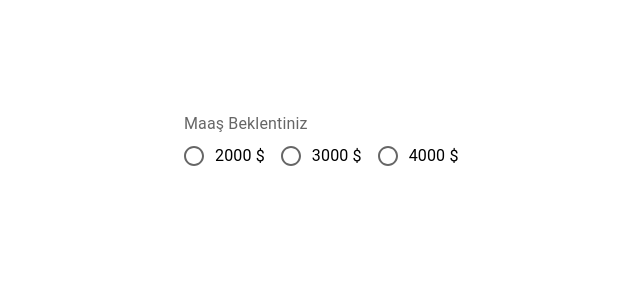
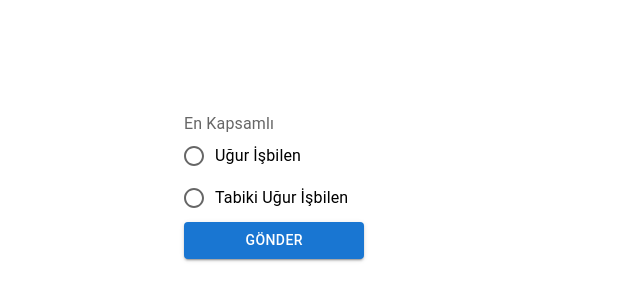
Before and after one commit to ugurisbilenn/React-Material-UI, a React (Create React App) app: page / in a window 1280 px wide. Shown: the part 88-388 px from the top of the page, without its empty margins (16-656 px from the left). Built offline with nearby package versions, Linux system fonts and the light colour scheme.

Commit message:
Radio Group Example

```diff
--- a/src/App.tsx
+++ b/src/App.tsx
@@ -2,6 +2,7 @@
 import './App.css';
 import { LessonButton } from './components/LessonButton';
 import { LessonButtonGroup } from './components/LessonButtonGroup';
+import { LessonRadioExample } from './components/LessonRadioExample';
 import { LessonRadioGroup } from './components/LessonRadioGroup';
 import { LessonTextfield } from './components/LessonTextfield';
 import { LessonTypographafy } from './components/LessonTypographafy';
@@ -13,7 +14,9 @@ function App() {
       {/* <LessonButton></LessonButton> */}
       {/* <LessonButtonGroup/> */}
       {/* <LessonTextfield/> */}
-      <LessonRadioGroup/>
+      {/* <LessonRadioGroup/> */}
+      <LessonRadioExample/>
+
     </div>
   );
 }
--- /dev/null
+++ b/src/components/LessonRadioExample.tsx
@@ -0,0 +1,40 @@
+import {FormControl,FormLabel,FormControlLabel,Radio,RadioGroup,FormHelperText,Button} from '@mui/material';
+import {useState} from 'react';
+
+
+export const LessonRadioExample = () => {
+    const [value, setValue] = useState('');
+    const [helperText, setHelperText] = useState('');
+    const [error, setError] = useState(false);
+
+    const handleRadioChange = (event:React.ChangeEvent<HTMLInputElement>) =>{
+        setValue(event.target.value);
+    }
+    const handleSubmit = (event:React.FormEvent<HTMLFormElement>) =>{
+        event.preventDefault();
+        if(value==="Ugurisbilen"){
+            setHelperText("Uğur");
+            setError(false);
+        }else if(value==="tabikiUgurisbilen"){
+            setHelperText("TabikiUğur");
+            setError(false);
+        }else{
+            setHelperText("Lütfen Seçim yapın");
+            setError(true);
+        }
+    }
+  return (
+    <form onSubmit={handleSubmit}>
+        <FormControl error={error} >
+            <FormLabel>En Kapsamlı</FormLabel>
+            <RadioGroup onChange={handleRadioChange}>
+                <FormControlLabel value="Ugurisbilen" label="Uğur İşbilen" control={<Radio/>}/>
+                <FormControlLabel value="tabikiUgurisbilen" label="Tabiki Uğur İşbilen" control={<Radio/>}/>
+
+            </RadioGroup>
+            <FormHelperText>{helperText}</FormHelperText>
+            <Button type='submit' variant='contained' color='primary'>Gönder</Button>
+        </FormControl>
+    </form>
+  )
+}
```
